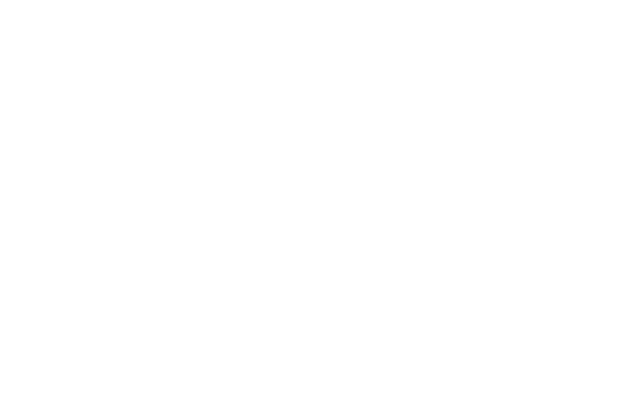
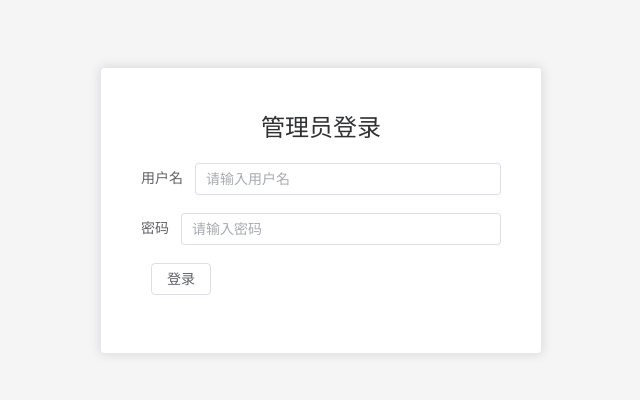
Before and after one commit to Krysta1ll/CompetitionSystem, a Vue app in the folder frontend/: page /login/admin in a window 1280 px wide. Before the commit this address had no page. Shown: the part 198-598 px from the top of the page, without its empty margins (319-959 px from the left). Built offline with nearby package versions, Linux system fonts and the light colour scheme.

Commit message:
写了管理员登录页面

```diff
--- a/frontend/index.html
+++ b/frontend/index.html
@@ -4,7 +4,7 @@
     <meta charset="UTF-8">
     <link rel="icon" href="/favicon.ico">
     <meta name="viewport" content="width=device-width, initial-scale=1.0">
-    <title>Vite App</title>
+    <title>竞争性关键词评分系统</title>
   </head>
   <body>
     <div id="app"></div>
--- a/frontend/package.json
+++ b/frontend/package.json
@@ -9,6 +9,7 @@
   },
   "dependencies": {
     "axios": "^1.6.2",
+    "element-plus": "^2.4.2",
     "vue": "^3.3.8",
     "vue-router": "^4.2.5"
   },
--- a/frontend/src/App.vue
+++ b/frontend/src/App.vue
@@ -1,11 +1,7 @@
 <script setup>
-import HelloWorld from './components/HelloWorld.vue'
-import TheWelcome from './components/TheWelcome.vue'
 </script>
 
 <template>
-
-
   <main>
       <router-view></router-view>
   </main>
--- a/frontend/src/main.js
+++ b/frontend/src/main.js
@@ -1,12 +1,15 @@
-import './assets/main.css'
-
-import { createApp } from 'vue'
+import  { createApp } from 'vue'
 import App from './App.vue'
-import axios from 'axios';
-
-axios.defaults.baseURL = "http://localhost:8080/"
+import router from '../router'
+import ElementPlus from 'element-plus'
+import 'element-plus/dist/index.css'
+import axios from "axios";
 
 
-import Router from "../router.js";
+const app = createApp(App)
 
-createApp(App).use(Router).mount('#app')
+axios.defaults.baseURL = "http://localhost:8080"
+app.use(router)
+app.use(ElementPlus)
+
+app.mount('#app')
--- /dev/null
+++ b/frontend/src/views/AdminLogin.vue
@@ -0,0 +1,68 @@
+<template>
+    <div class="admin-login">
+        <el-card class="login-card">
+            <div class="title">管理员登录</div>
+            <el-form @submit="login">
+                <el-form-item label="用户名">
+                    <el-input v-model="username" placeholder="请输入用户名"></el-input>
+                </el-form-item>
+                <el-form-item label="密码">
+                    <el-input v-model="password" type="password" placeholder="请输入密码"></el-input>
+                </el-form-item>
+                <el-form-item>
+                    <el-button native-type="submit" block>登录</el-button>
+                </el-form-item>
+            </el-form>
+        </el-card>
+    </div>
+</template>
+
+<script>
+import axios from "axios";
+
+export default {
+    data() {
+        return {
+            username: '',
+            password: '',
+        };
+    },
+    methods: {
+        login(event) {
+            event.preventDefault();
+            axios.post('/auth/login', { username: this.username, password: this.password })
+                .then(response => {
+                    // 处理登录成功的逻辑
+                    if(response.data.admin) {
+                        this.saveLoginState(response.data.admin);
+                        this.$router.push('/admin'); // 假设你的管理页面的路由是 '/admin'
+                    } else {
+                        console.log("登录失败，未获取到管理员信息");
+                    }
+                })
+                .catch(error => {
+                    // 处理登录失败的逻辑
+
+                });}}}
+</script>
+
+<style scoped>
+.admin-login {
+    display: flex;
+    justify-content: center;
+    align-items: center;
+    height: 100vh;
+    background: #f5f5f5;
+}
+
+.login-card {
+    width: 400px;
+    padding: 20px;
+}
+
+.title {
+    text-align: center;
+    font-size: 24px;
+    margin-bottom: 20px;
+}
+</style>
--- /dev/null
+++ b/frontend/src/views/Index.vue
@@ -0,0 +1,28 @@
+<template>
+    <div class="home-page">
+      <router-link to="/login/admin"> <el-button type="primary" >管理员登录</el-button></router-link>
+        <el-button type="success">用户登录</el-button>
+    </div>
+</template>
+
+<script>
+import { ElButton } from 'element-plus'
+
+export default {
+    components: {
+        ElButton
+    }
+}
+</script>
+
+<style>
+.home-page {
+    display: flex;
+    justify-content: center;
+    align-items: center;
+    height: 100vh;
+}
+.el-button {
+    margin: 0 10px;
+}
+</style>
--- a/frontend/src/views/login.vue
+++ b/frontend/src/views/login.vue
@@ -33,7 +33,7 @@
                     // 处理登录成功的逻辑
                     if(response.data === null){
                         console.log("sad")
-                    }else console.log("success!")
+                    }else console.log(response.data)
                 })
                 .catch(error => {
                     // 处理登录失败的逻辑
--- a/frontend/vite.config.js
+++ b/frontend/vite.config.js
@@ -8,6 +8,9 @@
   plugins: [
     vue(),
   ],
+  devServer: {
+    proxy: 'http://localhost:8080', // 后端服务的地址
+  },
   resolve: {
     alias: {
       '@': fileURLToPath(new URL('./src', import.meta.url))
```
Also changed, not shown: frontend/router.js (+4 -3 lines), 1 other file (tests, documents, lock files or other folders).
